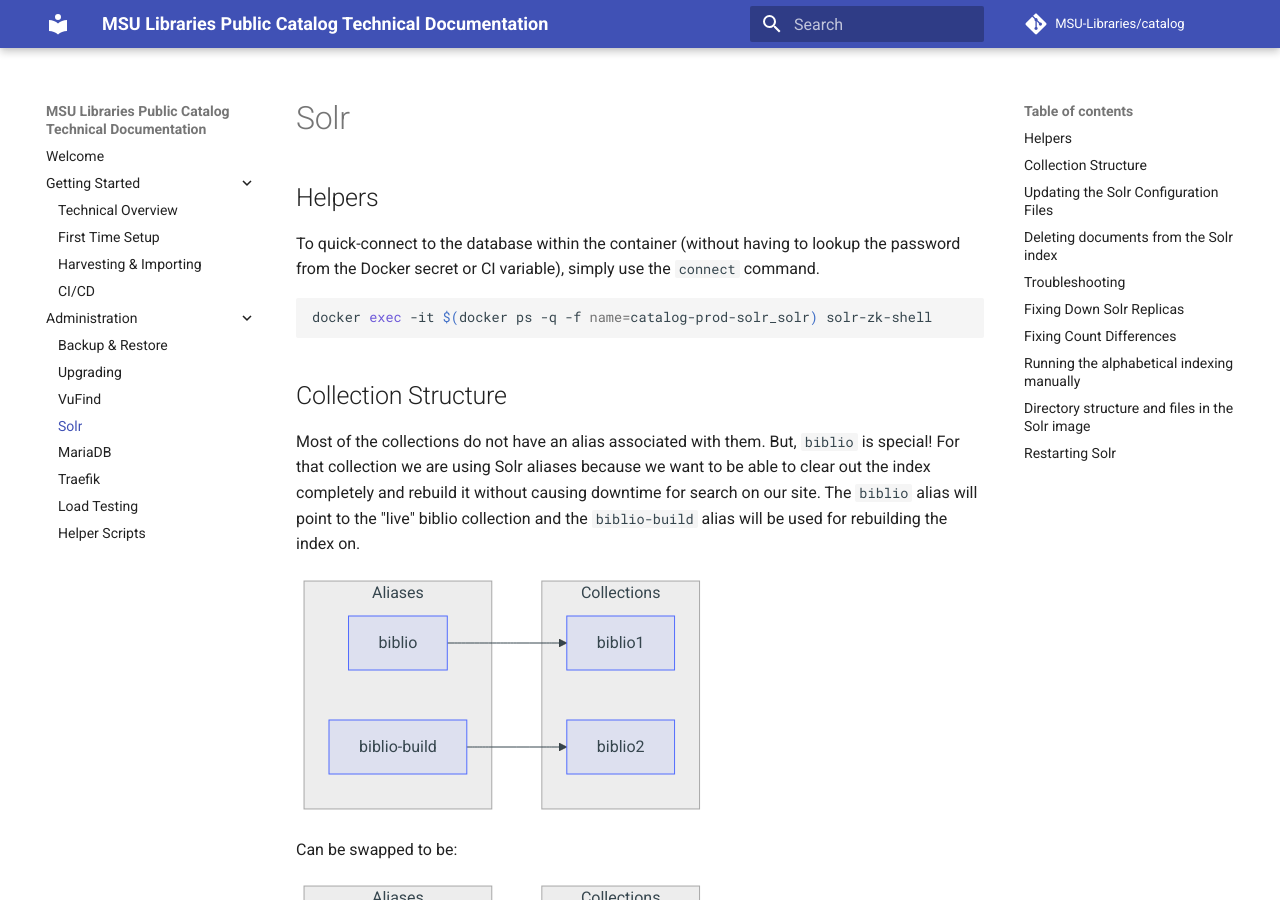
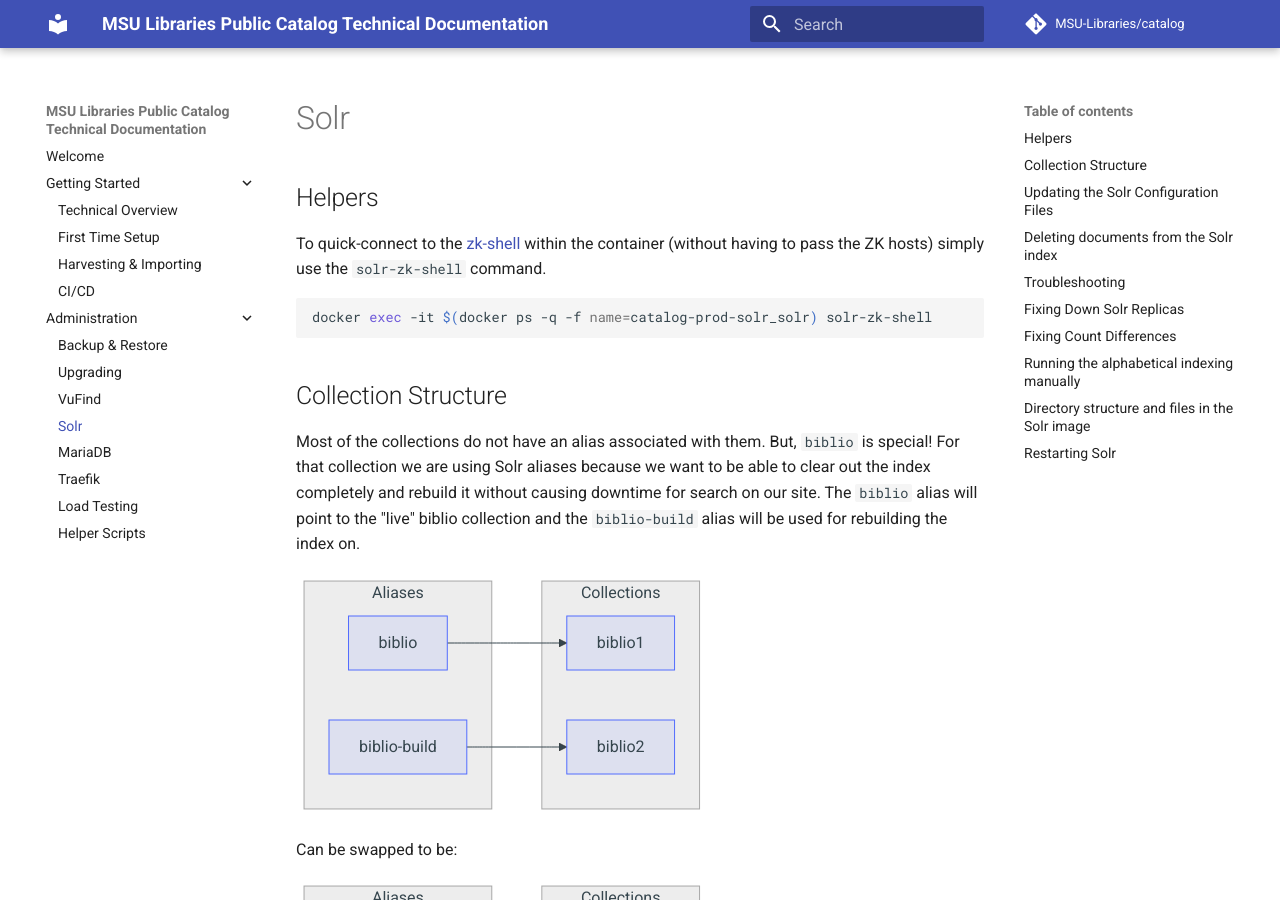
Before and after one commit to MSU-Libraries/catalog, an MkDocs documentation site: the page built from docs/solr.md, in a window 1280 px wide and 900 px high. Built offline with MkDocs 1.6.1 and Material for MkDocs 9.7.7, drawn with Linux system fonts in a browser that asks for light colours; comment, search, counter and statistics services are not loaded.

Commit message:
PC-983 fix copy-paste-error in documentation

````diff
--- a/docs/solr.md
+++ b/docs/solr.md
@@ -2,8 +2,9 @@
 
 ## Helpers
 
-To quick-connect to the database within the container
-(without having to lookup the password from the Docker secret or CI variable), simply use the `connect` command.
+To quick-connect to the [zk-shell](https://pypi.org/project/zk-shell/#usage)
+within the container (without having to pass the ZK hosts)
+simply use the `solr-zk-shell` command.
 
 ```bash
 docker exec -it $(docker ps -q -f name=catalog-prod-solr_solr) solr-zk-shell
````
